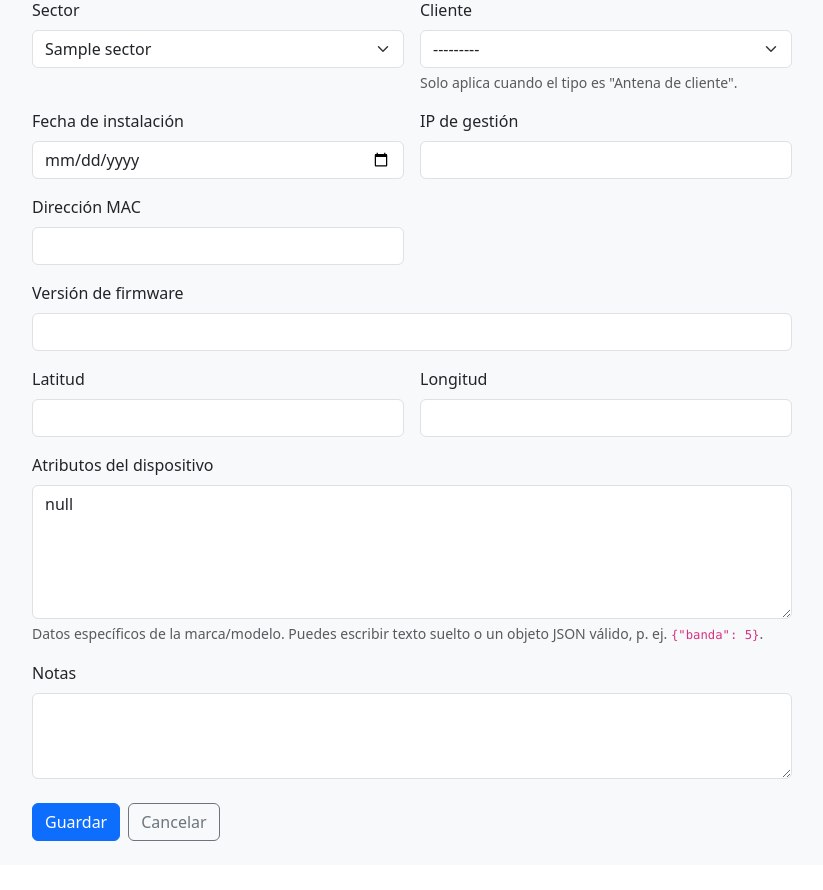
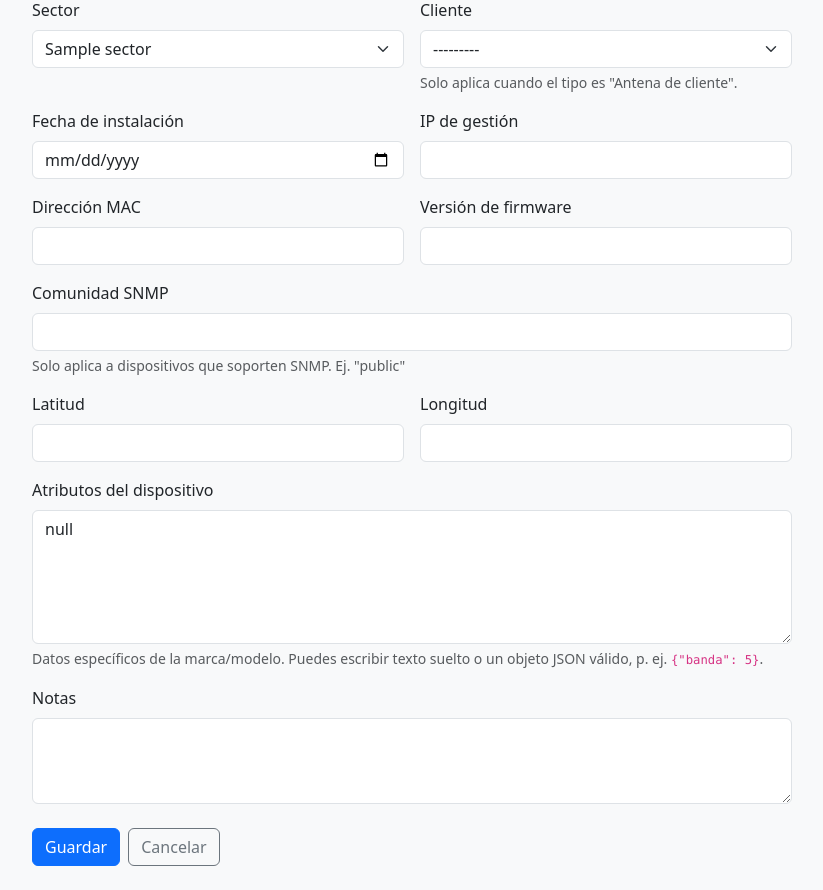
Before and after one commit to hitbit72/wisp_portal, a Django app: page /red/sectores/1/dispositivos/nuevo/ in a window 1280 px wide. Shown: the part 426-1316 px from the top of the page, without its empty margins (50-873 px from the left). Before the commit the page ends 1267 px from the top, so only its background shows below. Run offline with Django 5.2, Linux system fonts and the light colour scheme; a user stored in the database is signed in; tables that the repository leaves empty hold one stand-in row (values such as "Sample post"); some libraries are stand-ins or nearby versions.

Commit message:
Dispositivos añadido campo SNMP

```diff
--- a/red/forms.py
+++ b/red/forms.py
@@ -67,7 +67,7 @@
         model = Dispositivo
         fields = [
             'nombre', 'rol', 'tipo', 'marca', 'modelo', 'sector', 'cliente',
-            'ip_gestion', 'mac_address', 'firmware_version',
+            'ip_gestion', 'mac_address', 'firmware_version', 'snmp_community',
             'estado', 'fecha_instalacion', 'latitud', 'longitud', 'atributos_extra', 'notas',
         ]
         widgets = {
--- a/red/models.py
+++ b/red/models.py
@@ -88,7 +88,7 @@
     ip_gestion = models.GenericIPAddressField(null=True, blank=True, verbose_name='IP de gestión')
     mac_address = models.CharField(max_length=17, blank=True, verbose_name='Dirección MAC')
     firmware_version = models.CharField(max_length=50, blank=True)
-
+    snmp_community = models.CharField(max_length=100, blank=True, null=True, verbose_name='Comunidad SNMP', help_text='Solo aplica a dispositivos que soporten SNMP. Ej. "public"')
     latitud = models.DecimalField(max_digits=10, decimal_places=7, null=True, blank=True)
     longitud = models.DecimalField(max_digits=10, decimal_places=7, null=True, blank=True)
 
--- a/templates/red/dispositivo/form_dispositivo.html
+++ b/templates/red/dispositivo/form_dispositivo.html
@@ -55,9 +55,14 @@
             <label class="form-label">Dirección MAC</label>
             {{ form.mac_address }}
         </div>
-        <div class="col-12">
+        <div class="col-6">
             <label class="form-label">Versión de firmware</label>
             {{ form.firmware_version }}
+        </div>
+        <div class="col-md-12">
+            <label class="form-label">Comunidad SNMP</label>
+            {{ form.snmp_community }}
+            <div class="form-text">Solo aplica a dispositivos que soporten SNMP. Ej. "public"</div>
         </div>
         <div class="col-md-6">
             <label class="form-label">Latitud</label>
```
